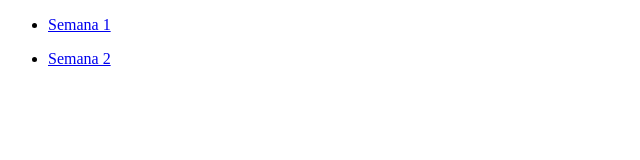
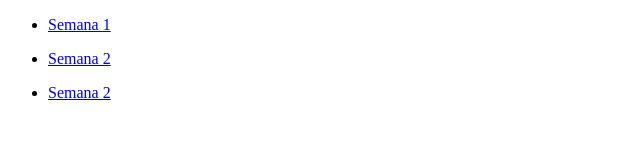
Before and after one commit to Victor0504/laboratorionoite, a plain HTML site: page index.html in a window 1280 px wide. Shown: the full height of the page, 0-640 px from the left. Drawn offline with Linux system fonts and the light colour scheme.

Commit message:
Update index.html

```diff
--- a/index.html
+++ b/index.html
@@ -21,4 +21,13 @@
         </ul>
     </nav>
 </body>
+
+<body>
+    <nav>
+        <ul>
+            <li><a href="nome.html">Semana 2</a></li>
+        </ul>
+    </nav>
+</body>
+
 </html>
```
Lines whose indentation alone changed are shown as unchanged.
